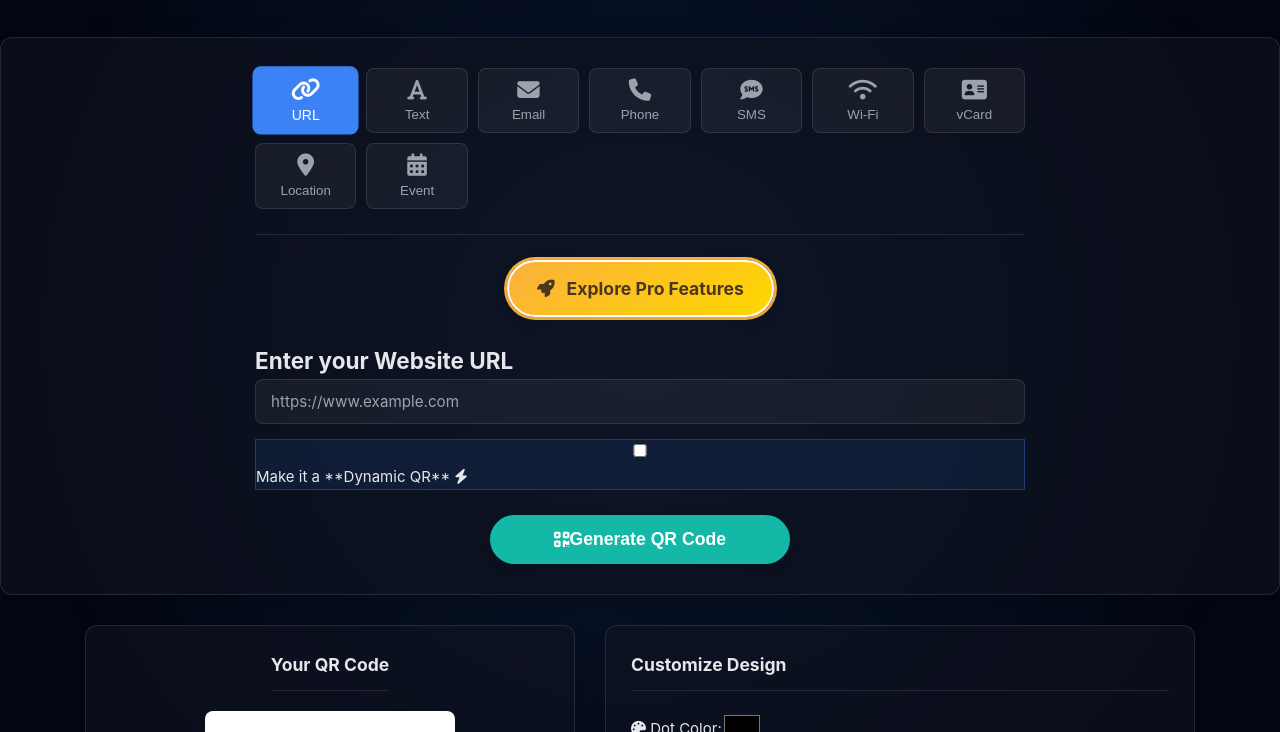
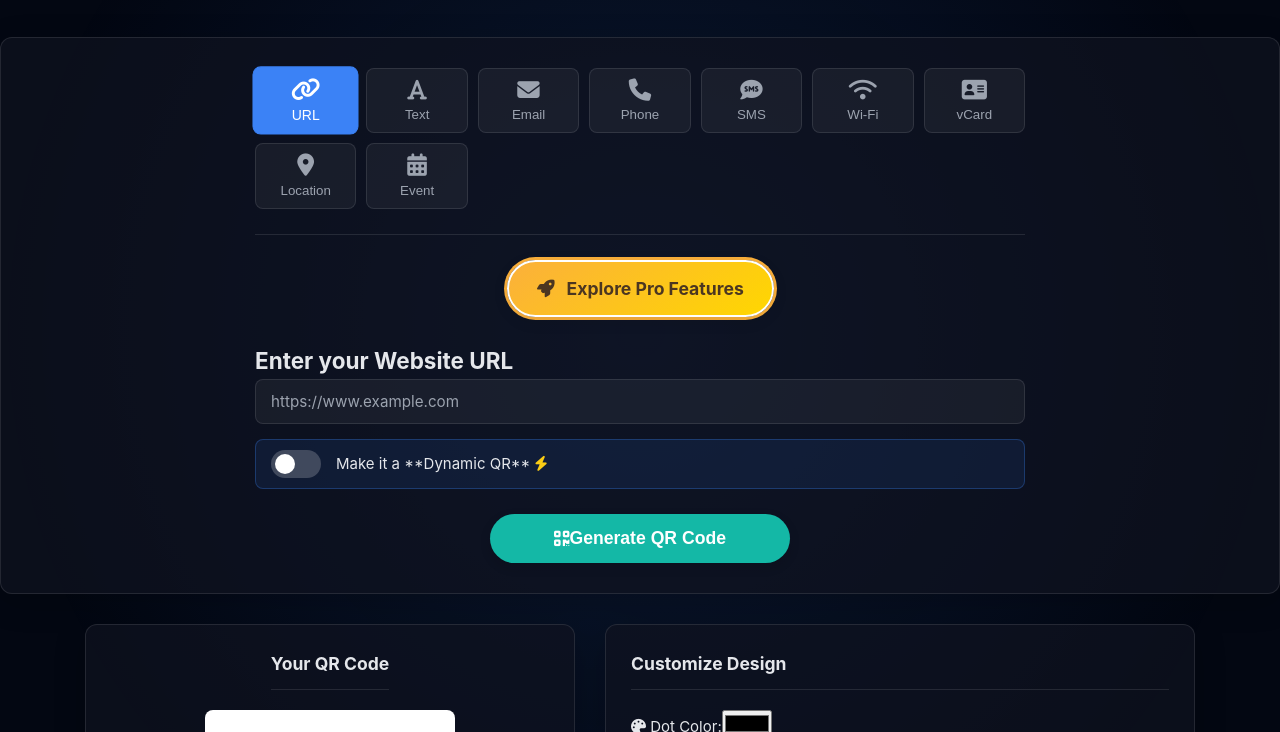
Before and after one commit to rdx0090/Qodeo, a website: page index.html in a window 1280 px wide. Shown: the part 68-800 px from the top of the page. Drawn offline with nearby package versions, Linux system fonts and the light colour scheme; no server answers.

Commit message:
Update style.css

```diff
--- a/style.css
+++ b/style.css
@@ -1,24 +1,15 @@
-/* === Qodeo ULTIMATE DARK THEME v1.2 (FINAL & CORRECTED) === */
+/* === Qodeo ULTIMATE DARK THEME v1.3 (FINAL & CORRECTED) === */
 * { margin: 0; padding: 0; box-sizing: border-box; }
 @import url('https://fonts.googleapis.com/css2?family=Inter:wght@400;500;600;700&display=swap');
 
 :root {
-    /* Nayi Dark Theme ke colors */
     --primary-color: #3b82f6;
     --secondary-color: #14b8a6;
     --background-dark: #030712;
-    --content-bg: rgba(16, 19, 32, 0.65);
+    --content-bg: rgba(16, 19, 32, 0.7);
     --text-light: #e5e7eb;
     --text-muted: #9ca3af;
     --border-color: rgba(255, 255, 255, 0.1);
-
-    /* Purane variables (backup ke liye) */
-    --old-primary-color: #007bff;
-    --old-secondary-color: #00b894;
-    --old-text-dark: #212529;
-    --old-border-light: #dee2e6;
-    --old-background-grey: #f8f9fa;
-
     --font-main: 'Inter', sans-serif;
     --shadow-md: 0 4px 12px rgba(0,0,0,0.1);
     --border-radius-md: 12px;
@@ -78,14 +69,14 @@ body::before {
 #makeQrText { font-family: var(--font-main); font-size: 1.7rem; font-weight: 700; color: var(--text-light); letter-spacing: -0.5px; margin-left: 4px; line-height: 1; }
 .site-main { flex-grow: 1; padding-top: 40px; padding-bottom: 50px; }
 
-.qr-generator-section, .pro-page-header, .pro-feature-card, .preview-column, .options-column {
+.qr-generator-section {
     background: var(--content-bg);
     border: 1px solid var(--border-color);
     box-shadow: 0 8px 32px 0 rgba(0, 0, 0, 0.2);
     border-radius: var(--border-radius-md);
+    padding: 30px; margin-bottom: 30px;
 }
 
-.qr-generator-section { padding: 30px; margin-bottom: 30px; }
 .qr-generator-section .container { max-width: 800px; }
 .qr-type-selector-grid { display: grid; grid-template-columns: repeat(auto-fit, minmax(100px, 1fr)); gap: 10px; margin-bottom: 25px; }
 .qr-type-button { background-color: rgba(255,255,255,0.05); border: 1px solid var(--border-color); border-radius: var(--border-radius-sm); padding: 10px 8px; font-weight: 500; color: var(--text-muted); cursor: pointer; display: flex; flex-direction: column; align-items: center; justify-content: center; text-align: center; transition: all 0.2s ease; min-height: 65px; text-decoration: none; }
@@ -111,7 +102,7 @@ body::before {
 .button-generate { display: flex; align-items: center; justify-content: center; width: 100%; max-width: 300px; margin: 25px auto 0; padding: 14px 25px; font-size: 1.1rem; font-weight: 600; color: white; background-color: var(--secondary-color); border: none; border-radius: 50px; cursor: pointer; transition: all 0.2s ease; box-shadow: var(--shadow-md); }
 .button-generate:hover { background-color: #10a391; transform: scale(1.03); }
 .preview-and-options-section .container { display: flex; flex-wrap: wrap; gap: 30px; }
-.preview-column, .options-column { padding: 25px; border-radius: var(--border-radius-md); }
+.preview-column, .options-column { padding: 25px; border-radius: var(--border-radius-md); background: var(--content-bg); border: 1px solid var(--border-color); box-shadow: 0 8px 32px 0 rgba(0, 0, 0, 0.2); }
 .preview-column { flex: 1 1 300px; display: flex; flex-direction: column; align-items: center; }
 .options-column { flex: 1 1 400px; }
 .preview-column h3, .options-column h3 { color: var(--text-light); margin-bottom: 20px; border-bottom: 1px solid var(--border-color); padding-bottom: 10px; }
@@ -125,9 +116,6 @@ body::before {
 .form-row .control-group { flex-grow: 1; margin-bottom: 0; }
 .half-width { flex-basis: calc(50% - 7.5px); }
 .third-width { flex-basis: calc(33.333% - 10px); }
-.checkbox-group { display: flex; align-items: center; gap: 8px; }
-.checkbox-group input[type="checkbox"] { width: auto; margin-right: 5px; accent-color: var(--primary-color);}
-.checkbox-group label { margin-bottom: 0; font-weight: normal; font-size: 0.9rem; color: var(--text-light); }
 @media (max-width: 576px) { .form-row { flex-direction: column; gap: 15px; } .form-row .control-group { flex-basis: 100%; margin-bottom: 0; } }
 @media (max-width: 767px) { #logoText, #makeQrText { font-size: 1.5rem; } }
 @keyframes fadeIn { from { opacity: 0; transform: translateY(5px); } to { opacity: 1; transform: translateY(0); } }
@@ -144,31 +132,55 @@ body::before {
 #login-modal-content h3 { color: var(--text-light); }
 #google-login-button, #github-login-button { background-color: rgba(255,255,255,0.1); color: var(--text-light); border: 1px solid var(--border-color); }
 #google-login-button:hover, #github-login-button:hover { background-color: rgba(255,255,255,0.2); border-color: var(--primary-color); }
+#close-modal-button { color: var(--text-muted); }
+#close-modal-button:hover { color: var(--text-light); }
+
+/* === DYNAMIC QR TOGGLE KA NAYA AUR BEHTAR DESIGN === */
+.dynamic-qr-toggle-container {
+    background-color: rgba(59, 130, 246, 0.1);
+    border: 1px solid rgba(59, 130, 246, 0.3);
+    padding: 10px 15px;
+    border-radius: var(--border-radius-sm);
+    display: flex;
+    align-items: center;
+    gap: 15px;
+}
+.toggle-label { color: var(--text-light); }
+.toggle-label i { color: #facc15; }
+.switch { position: relative; display: inline-block; width: 50px; height: 28px; flex-shrink: 0; }
+.switch input { opacity: 0; width: 0; height: 0; }
+.slider { position: absolute; cursor: pointer; top: 0; left: 0; right: 0; bottom: 0; background-color: rgba(255,255,255,0.2); transition: .4s; }
+.slider:before { position: absolute; content: ""; height: 20px; width: 20px; left: 4px; bottom: 4px; background-color: white; transition: .4s; }
+input:checked + .slider { background-color: var(--primary-color); }
+input:checked + .slider:before { transform: translateX(22px); }
+.slider.round { border-radius: 34px; }
+.slider.round:before { border-radius: 50%; }
+
+/* === PRO FEATURES PAGE KA BEHTAR DESIGN === */
 .pro-page-header { background: transparent; border: none; box-shadow: none; padding: 25px; margin-bottom: 40px; }
 .pro-page-header .fa-crown { color: #facc15; }
-.pro-feature-card:hover { border-color: var(--primary-color); color: var(--primary-color); }
+.dashboard-grid { display: grid; grid-template-columns: repeat(auto-fit, minmax(280px, 1fr)); gap: 25px; }
+.pro-feature-card { background: var(--content-bg); border: 1px solid var(--border-color); padding: 30px 25px; text-align: center; text-decoration: none; color: var(--text-light); transition: all 0.2s ease; }
+.pro-feature-card:hover { transform: translateY(-5px); border-color: var(--primary-color); }
+.pro-feature-card h3 { margin-top: 15px; color: var(--text-light); }
+.pro-feature-card p { color: var(--text-muted); }
+.pro-feature-card i { font-size: 2.5rem; color: var(--text-light); transition: all 0.2s ease;}
 .pro-feature-card:hover i { color: var(--primary-color); }
-.social-input input { background-color: rgba(255,255,255,0.05) !important; color: var(--text-light); }
-.social-input i { color: var(--text-muted); }
-.button-upload-small { background-color: rgba(255,255,255,0.1); color: var(--text-light); border-color: var(--border-color); }
-.button-upload-small:hover { background-color: rgba(255,255,255,0.2); border-color: var(--primary-color); }
+
 .qr-data-text { font-size: 0.8rem; color: var(--text-muted); margin-top: 5px; margin-bottom: 15px; word-break: break-all; text-align: center; max-width: 100%; }
 .actions { display: flex; justify-content: center; width: 100%; gap: 10px; }
 .actions button { background-color: rgba(255,255,255,0.1); color: var(--text-light); border: 1px solid var(--border-color); flex-grow: 1; flex-basis: 0; padding: 10px 12px; font-size: 0.85rem; border-radius: var(--border-radius-sm); font-weight: 500; letter-spacing: 0.2px; cursor: pointer; transition: all 0.2s ease; }
 .actions button:hover { background-color: rgba(255,255,255,0.2); border-color: var(--primary-color); }
 .button-save { background: linear-gradient(135deg, #3b82f6, #14b8a6); color: white; }
 .button-save:hover { box-shadow: 0 4px 15px rgba(59, 130, 246, 0.3); }
-#close-modal-button { color: var(--text-muted); }
-#close-modal-button:hover { color: var(--text-light); }
-.dynamic-qr-toggle-container { background-color: rgba(59, 130, 246, 0.1); border: 1px solid rgba(59, 130, 246, 0.3); }
-.toggle-label { color: var(--text-light); }
-.slider { background-color: rgba(255,255,255,0.2); }
-input:checked + .slider { background-color: var(--primary-color); }
-.options-column .control-group input[type="color"] { background: none; border: none; padding: 0; width: 40px; }
+
+/* === PRO FEATURES BUTTON KA SPECIAL DESIGN === */
 .pro-button-container { text-align: center; margin: 25px 0; padding-top: 25px; border-top: 1px solid var(--border-color); }
 .button-pro-cta { display: inline-flex; align-items: center; justify-content: center; gap: 12px; padding: 12px 28px; font-size: 1.1rem; font-weight: 700; text-decoration: none; background: linear-gradient(145deg, #FBB03B, #FFD700); color: #4B3621; border-radius: 50px; border: 2px solid #fff; box-shadow: 0 4px 15px rgba(0,0,0,0.1), 0 0 0 3px #FBB03B; position: relative; overflow: hidden; z-index: 1; animation: pulse-zoom-pro 2.5s infinite ease-in-out; transition: transform 0.2s ease, box-shadow 0.2s ease; }
 .button-pro-cta:hover { animation-play-state: paused; transform: scale(1.05); box-shadow: 0 6px 20px rgba(0,0,0,0.15), 0 0 0 4px #FFD700; }
 @keyframes pulse-zoom-pro { 0% { transform: scale(1); } 50% { transform: scale(1.03); } 100% { transform: scale(1); } }
+
+/* === VISITOR COUNTER KA SPECIAL DESIGN === */
 .visitor-stats-section { padding: 40px 0; background-color: transparent; }
 .stats-box { background: var(--content-bg); max-width: 320px; margin: 0 auto; padding: 30px; border: none; border-radius: 14px; text-align: center; display: flex; flex-direction: column; align-items: center; gap: 10px; position: relative; overflow: hidden; animation: pulseGlow 4s infinite ease-in-out; }
 .stats-box::before { content: ''; position: absolute; top: 0; left: 0; right: 0; bottom: 0; border-radius: inherit; padding: 2px; background: linear-gradient(115deg, var(--secondary-color), var(--primary-color), var(--secondary-color)); background-size: 200% 200%; animation: flowBorder 5s infinite linear; -webkit-mask: linear-gradient(#fff 0 0) content-box, linear-gradient(#fff 0 0); -webkit-mask-composite: xor; mask-composite: exclude; }
```
